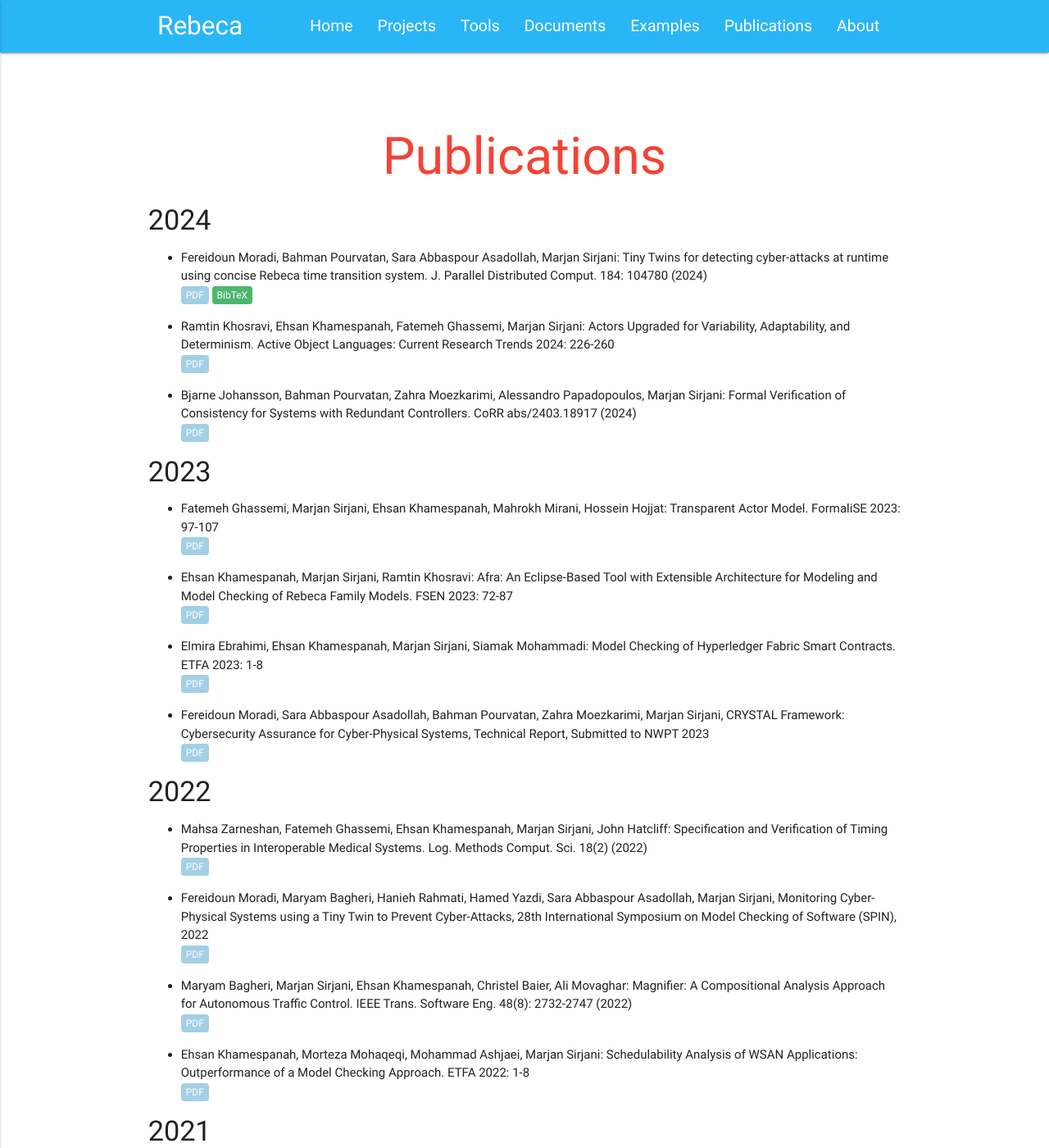
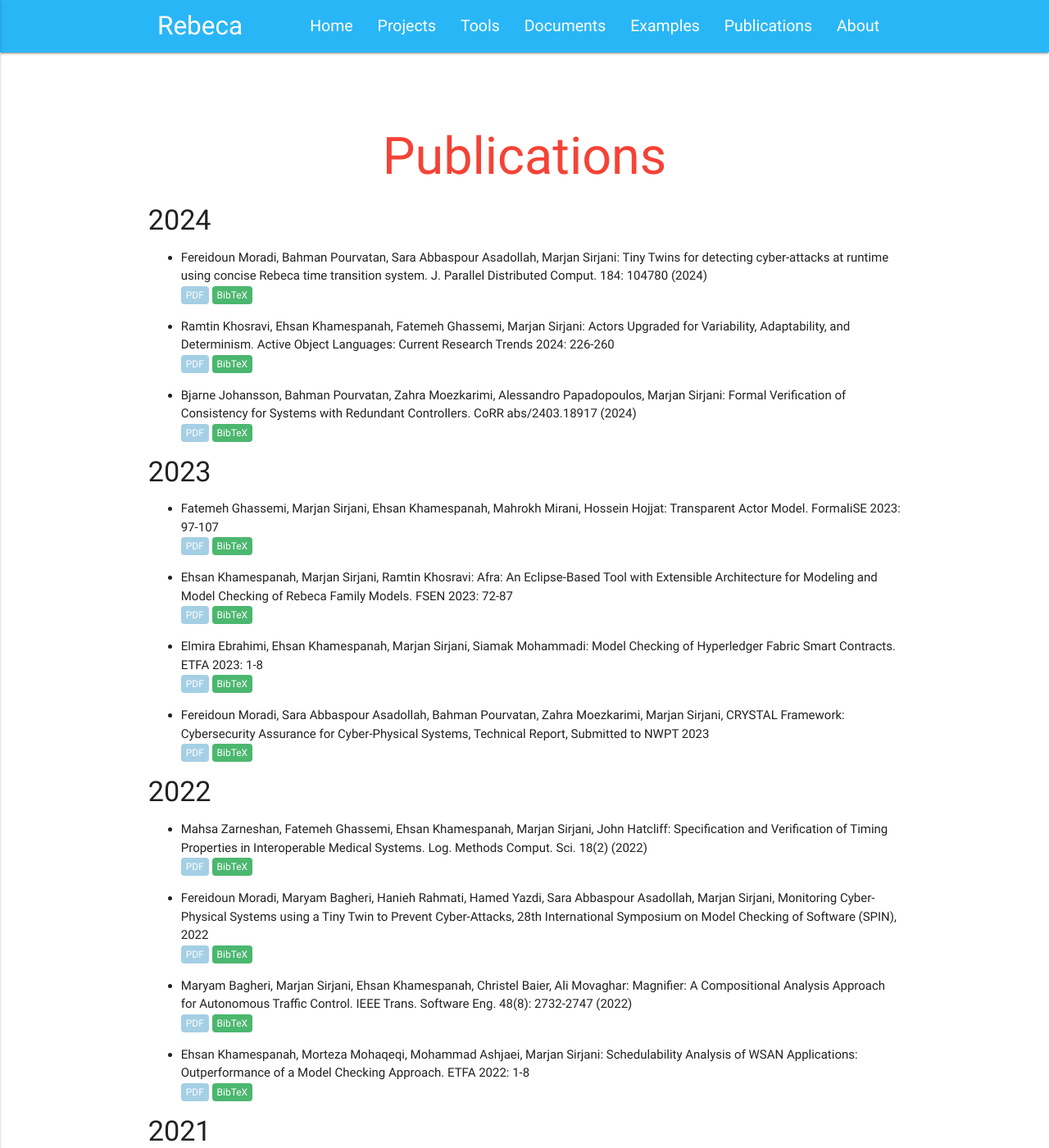
Before and after one commit to rebeca-lang/rebeca-lang.github.io, a Jekyll site: the page built from publications.md, in a window 1280 px wide and 1400 px high. Shown: the whole window at 82% size. Built offline with Jekyll 4.4.1, drawn with Linux system fonts in a browser that asks for light colours; some of the changed text lies outside the part shown.

Commit message:
Update publications.md
Updating BibTex(s)

```diff
--- a/publications.md
+++ b/publications.md
@@ -19,47 +19,56 @@ Tiny Twins for detecting cyber-attacks at runtime using concise Rebeca time tran
 Actors Upgraded for Variability, Adaptability, and Determinism. Active Object Languages: Current Research Trends 2024: 226-260
 \\
 <a class="link link_pdf" href="/assets/papers/2024/ActorsUpgraded.pdf">PDF</a>
+<a class="link link_bibtex" href="https://dblp.org/rec/books/sp/24/KhosraviKGS24.html?view=bibtex">BibTeX</a>
 
 - Bjarne Johansson, Bahman Pourvatan, Zahra Moezkarimi, Alessandro Papadopoulos, Marjan Sirjani:
 Formal Verification of Consistency for Systems with Redundant Controllers. CoRR abs/2403.18917 (2024)
 \\
 <a class="link link_pdf" href="/assets/papers/2024/RedundantControllers.pdf">PDF</a>
-
+<a class="link link_bibtex" href="">BibTeX</a>
 
 
 #### 2023
 - Fatemeh Ghassemi, Marjan Sirjani, Ehsan Khamespanah, Mahrokh Mirani, Hossein Hojjat: Transparent Actor Model. FormaliSE 2023: 97-107
 \\
 <a class="link link_pdf" href="/assets/papers/2023/TransparentActorModel.pdf">PDF</a>
+<a class="link link_bibtex" href="">BibTeX</a>
 
 - Ehsan Khamespanah, Marjan Sirjani, Ramtin Khosravi: Afra: An Eclipse-Based Tool with Extensible Architecture for Modeling and Model Checking of Rebeca Family Models. FSEN 2023: 72-87
 \\
 <a class="link link_pdf" href="/assets/papers/2023/Afra.pdf">PDF</a>
+<a class="link link_bibtex" href="">BibTeX</a>
 
 - Elmira Ebrahimi, Ehsan Khamespanah, Marjan Sirjani, Siamak Mohammadi: Model Checking of Hyperledger Fabric Smart Contracts. ETFA 2023: 1-8
 \\
 <a class="link link_pdf" href="/assets/papers/2023/Model_Checking_of_Hyperledger_Fabric_Smart_Contracts.pdf">PDF</a>
+<a class="link link_bibtex" href="">BibTeX</a>
 
 - Fereidoun Moradi, Sara Abbaspour Asadollah, Bahman Pourvatan, Zahra Moezkarimi, Marjan Sirjani, CRYSTAL Framework: Cybersecurity Assurance for Cyber-Physical Systems, Technical Report, Submitted to NWPT 2023
 \\
 <a class="link link_pdf" href="/assets/papers/2023/CRYSTAL-Framework-Technical-Report.pdf">PDF</a>
+<a class="link link_bibtex" href="">BibTeX</a>
 
 #### 2022
 - Mahsa Zarneshan, Fatemeh Ghassemi, Ehsan Khamespanah, Marjan Sirjani, John Hatcliff: Specification and Verification of Timing Properties in Interoperable Medical Systems. Log. Methods Comput. Sci. 18(2) (2022)
 \\
 <a class="link link_pdf" href="/assets/papers/2022/TimingPropertiesinInteroperableMedicalSystems.pdf">PDF</a>
+<a class="link link_bibtex" href="">BibTeX</a>
 
 - Fereidoun Moradi, Maryam Bagheri, Hanieh Rahmati, Hamed Yazdi, Sara Abbaspour Asadollah, Marjan Sirjani, Monitoring Cyber-Physical Systems using a Tiny Twin to Prevent Cyber-Attacks, 28th International Symposium on Model Checking of Software (SPIN), 2022
 \\
 <a class="link link_pdf" href="/assets/papers/2022/Monitoring-Cyber-Physical-Systems-Using-a-Tiny-Twin-to-Prevent-Cyber-Attacks.pdf">PDF</a>
+<a class="link link_bibtex" href="">BibTeX</a>
 
 - Maryam Bagheri, Marjan Sirjani, Ehsan Khamespanah, Christel Baier, Ali Movaghar: Magnifier: A Compositional Analysis Approach for Autonomous Traffic Control. IEEE Trans. Software Eng. 48(8): 2732-2747 (2022)
 \\
 <a class="link link_pdf" href="/assets/papers/2022/Magnifier_A_Compositional_Analysis_Approach_for_Autonomous_Traffic_Control.pdf">PDF</a>
+<a class="link link_bibtex" href="">BibTeX</a>
 
 - Ehsan Khamespanah, Morteza Mohaqeqi, Mohammad Ashjaei, Marjan Sirjani: Schedulability Analysis of WSAN Applications: Outperformance of a Model Checking Approach. ETFA 2022: 1-8
 \\
 <a class="link link_pdf" href="/assets/papers/2022/Schedulability_Analysis_of_WSAN_Applications_Outperformance_of_a_Model_Checking_Approach.pdf">PDF</a>
+<a class="link link_bibtex" href="">BibTeX</a>
 
 
 
@@ -70,6 +79,7 @@ Formal Verification of Consistency for Systems with Redundant Controllers. CoRR
 - Maryam Bagheri, Marjan Sirjani, Ehsan Khamespanah, Christel Baier, Ali Movaghar, Magnifier: A Compositional Analysis Approach for Autonomous Traffic Control, IEEE Transactions on Software Engineering, 2021
 \\
 <a class="link link_pdf" href="/assets/papers/2021/Magnifier-A-Compositional-Analysis-Approach-for-Autonomous-Traffic-Control.pdf">PDF</a>
+<a class="link link_bibtex" href="">BibTeX</a>
 
 - Marjan Sirjani, Luciana Provenzano, Sara Abbaspour Asadollah, Mahshid Helali Moghadam, Mehrdad Saadatmand: Towards a Verification-Driven Iterative Development of Software for Safety-Critical Cyber-Physical Systems, Journal of Internet Services and Applications, 2021
 \\
@@ -79,20 +89,24 @@ Formal Verification of Consistency for Systems with Redundant Controllers. CoRR
 - Iman Jahandideh, Fatemeh Ghassemi, Marjan Sirjani: An actor-based framework for asynchronous event-based cyber-physical systems. Softw. Syst. Model. 20(3): 641-665 (2021)
 \\
 <a class="link link_pdf" href="/assets/papers/2021/AnActor-basedFrameworkforAsynchronousEvent-basedCPS.pdf">PDF</a>
+<a class="link link_bibtex" href="">BibTeX</a>
 
 
 - Maryam Bagheri, Marjan Sirjani, Ehsan Khamespanah, Hossein Hojjat, Ali Movaghar: Partial Order Reduction for Timed Actors. VSTTE 2021: 43-60
 \\
 <a class="link link_pdf" href="/assets/papers/2021/PartialOrderReductionforTimedActors.pdf">PDF</a>
+<a class="link link_bibtex" href="">BibTeX</a>
 
 - Robert Heinrich, Erwan Bousse, Sandro Koch, Arend Rensink, Elvinia Riccobene, Daniel Ratiu, Marjan Sirjani: Integration and Orchestration of Analysis Tools. Composing Model-Based Analysis Tools 2021: 71-95
 \\
 <a class="link link_pdf" href="/assets/papers/2021/IntegrationandOrchestrationofAnalysisTools.pdf">PDF</a>
+<a class="link link_bibtex" href="">BibTeX</a>
 
 
 - Ehsan Khamespanah, Pavle Mrvaljevic, Anas Fattouh, Marjan Sirjani: Using Afra in Different Domains by Tool Orchestration. Composing Model-Based Analysis Tools 2021: 283-299
 \\
 <a class="link link_pdf" href="/assets/papers/2021/UsingAfrainDifferentDomainsbyToolOrchestration.pdf">PDF</a>
+<a class="link link_bibtex" href="">BibTeX</a>
 
 
 
```
